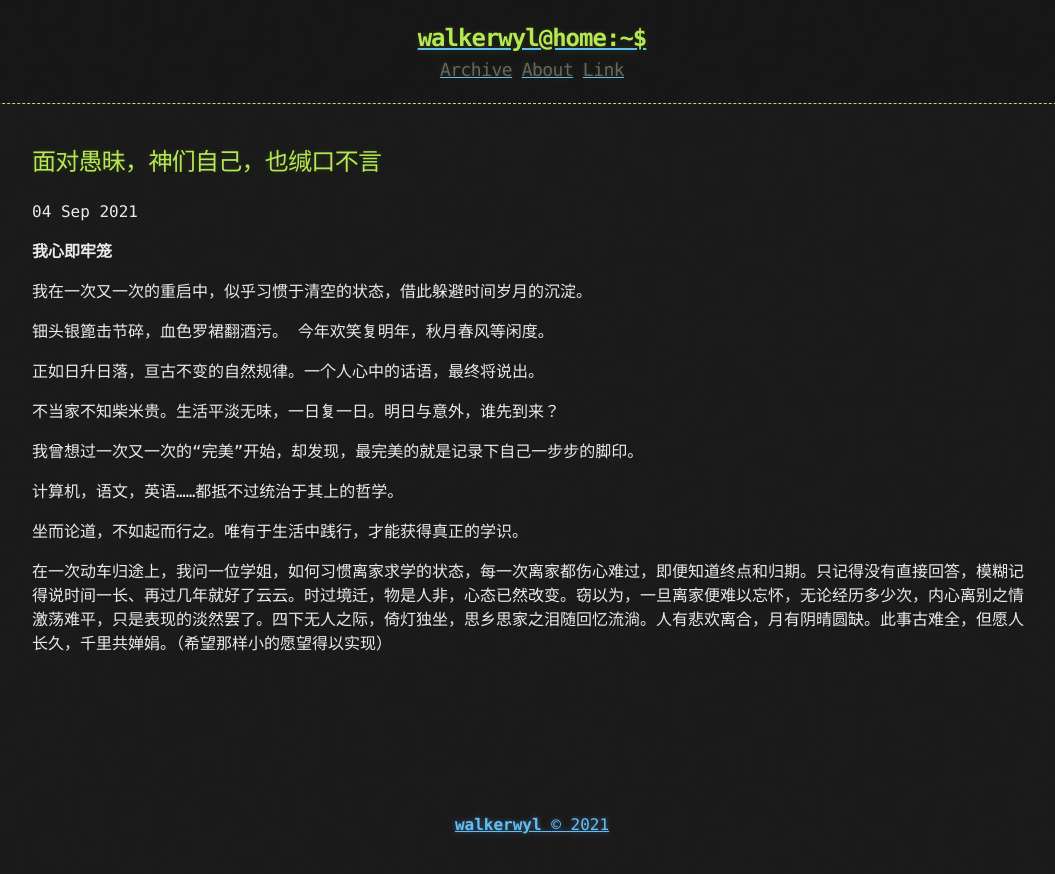
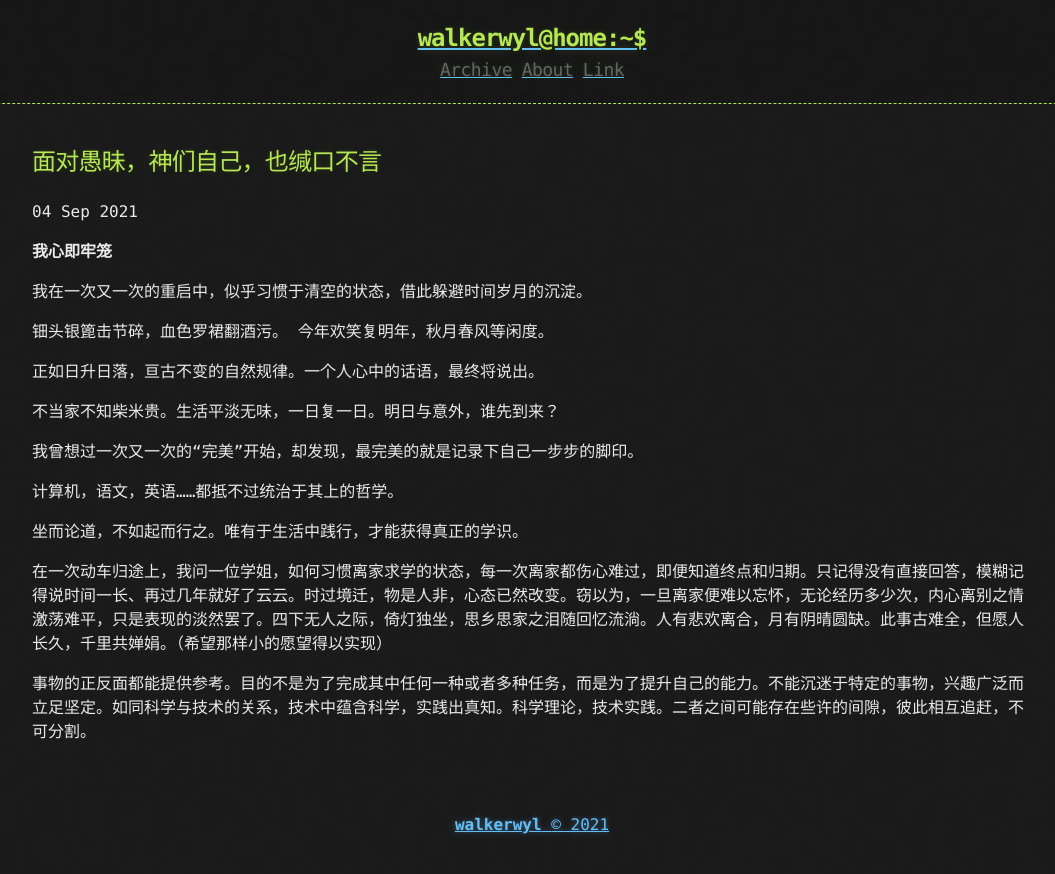
Before and after one commit to walkerwyl/walkerwyl.github.io, a Jekyll site: the page built from _posts/2021-09-04-面对愚昧，神们自己，也缄口不言.md, in a window 1280 px wide. Shown: the top 874 px of the page, without its empty margins (108-1163 px from the left). Built offline with Jekyll 4.4.1, drawn with Linux system fonts in a browser that asks for light colours.

Commit message:
update manifesto

```diff
--- a/_posts/2021-09-04-面对愚昧，神们自己，也缄口不言.md
+++ b/_posts/2021-09-04-面对愚昧，神们自己，也缄口不言.md
@@ -22,3 +22,5 @@ published: true
 坐而论道，不如起而行之。唯有于生活中践行，才能获得真正的学识。
 
 在一次动车归途上，我问一位学姐，如何习惯离家求学的状态，每一次离家都伤心难过，即便知道终点和归期。只记得没有直接回答，模糊记得说时间一长、再过几年就好了云云。时过境迁，物是人非，心态已然改变。窃以为，一旦离家便难以忘怀，无论经历多少次，内心离别之情激荡难平，只是表现的淡然罢了。四下无人之际，倚灯独坐，思乡思家之泪随回忆流淌。人有悲欢离合，月有阴晴圆缺。此事古难全，但愿人长久，千里共婵娟。（希望那样小的愿望得以实现）
+
+事物的正反面都能提供参考。目的不是为了完成其中任何一种或者多种任务，而是为了提升自己的能力。不能沉迷于特定的事物，兴趣广泛而立足坚定。如同科学与技术的关系，技术中蕴含科学，实践出真知。科学理论，技术实践。二者之间可能存在些许的间隙，彼此相互追赶，不可分割。
```
